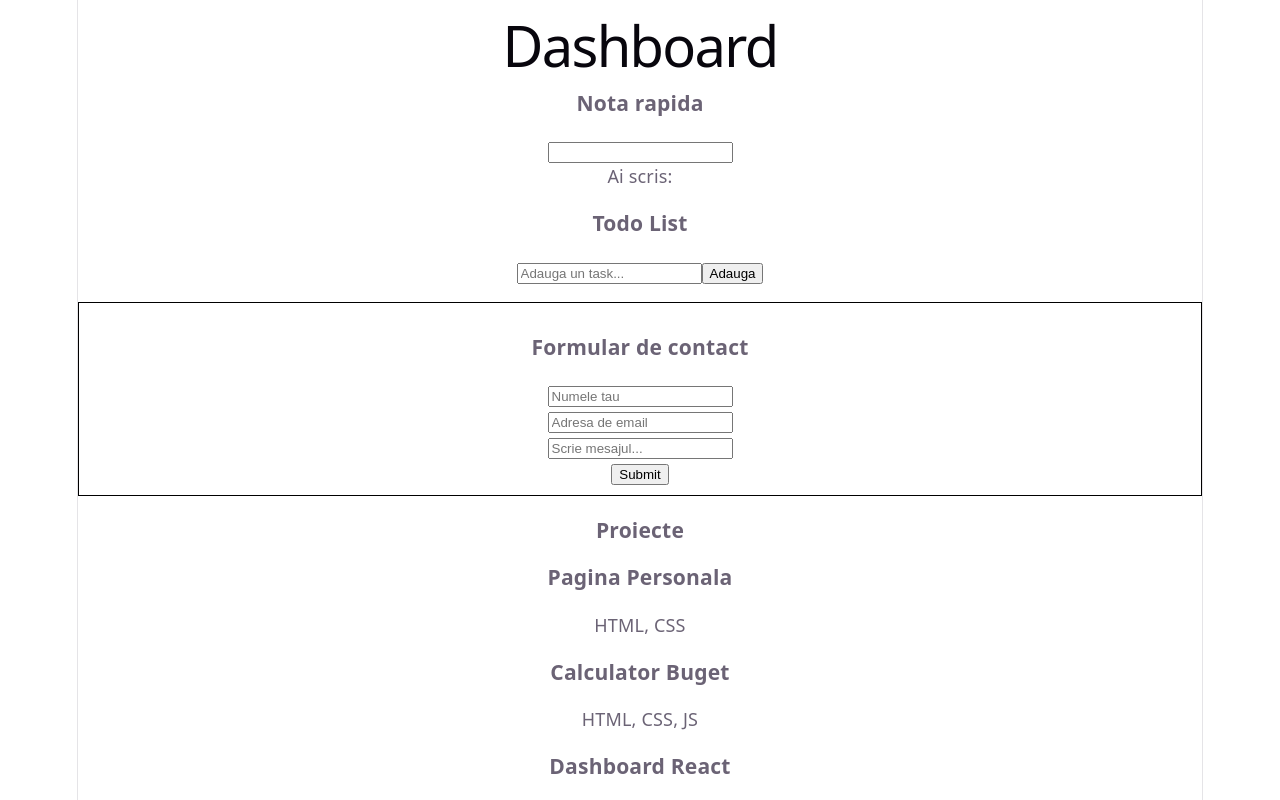
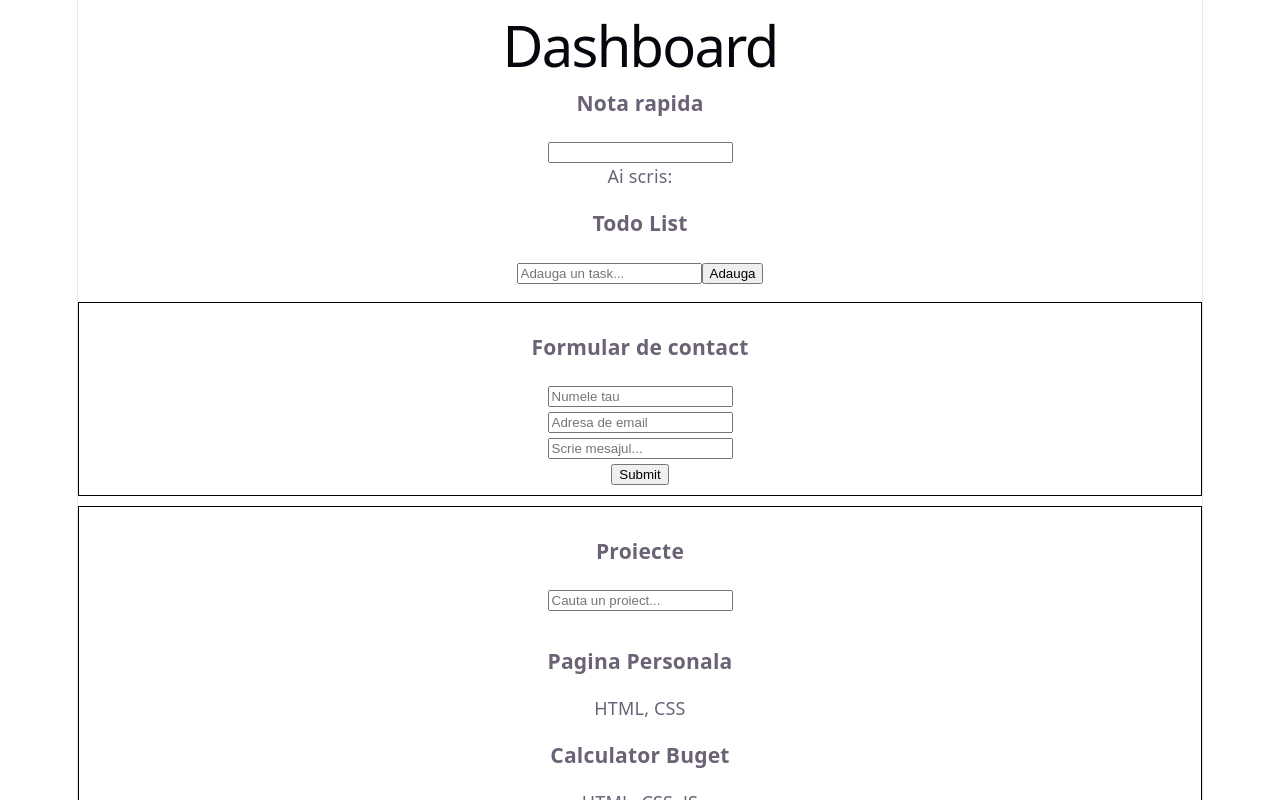
Before and after one commit to Raul55552/Comanelea-Raul-Mihai-PW, a React (Vite) app: page / in a window 1280 px wide. Shown: the top 800 px of the page. Built offline with nearby package versions, Linux system fonts and the light colour scheme.

Commit message:
refactor: cautare proiect

```diff
--- a/src/ProjectList.jsx
+++ b/src/ProjectList.jsx
@@ -5,6 +5,7 @@
  const [projects, setProjects] = useState([]);
  const [loading, setLoading] = useState(true);
  const [error, setError] = useState(null);
+ const [search, setSearch] = useState('');
 
  useEffect(function() {
  fetch('/data/projects.json')
@@ -27,9 +28,21 @@
     return <p style={{ color: 'red', fontWeight: 'bold' }}>{error}</p>;
 }
  return (
- <div>
+        <div style={{ border: '1px solid black', padding: '10px', margin: '10px 0' }}>
         <h3>Proiecte</h3>
-{projects.map(function(project) {
+
+        <input
+            type="text"
+            placeholder="Cauta un proiect..."
+            value={search}
+            onChange={(e) => setSearch(e.target.value)}
+            style={{ marginBottom: '15px' }}
+            />
+            {projects
+                .filter(function(p) {
+                    return p.title.toLowerCase().includes(search.toLowerCase());
+                })
+                .map(function(project) {
                  return (
                     <Card
                         key={project.id}
@@ -41,4 +54,5 @@
      </div>
     );
 }
+
 export default ProjectList;
```
Lines whose indentation alone changed are shown as unchanged.
